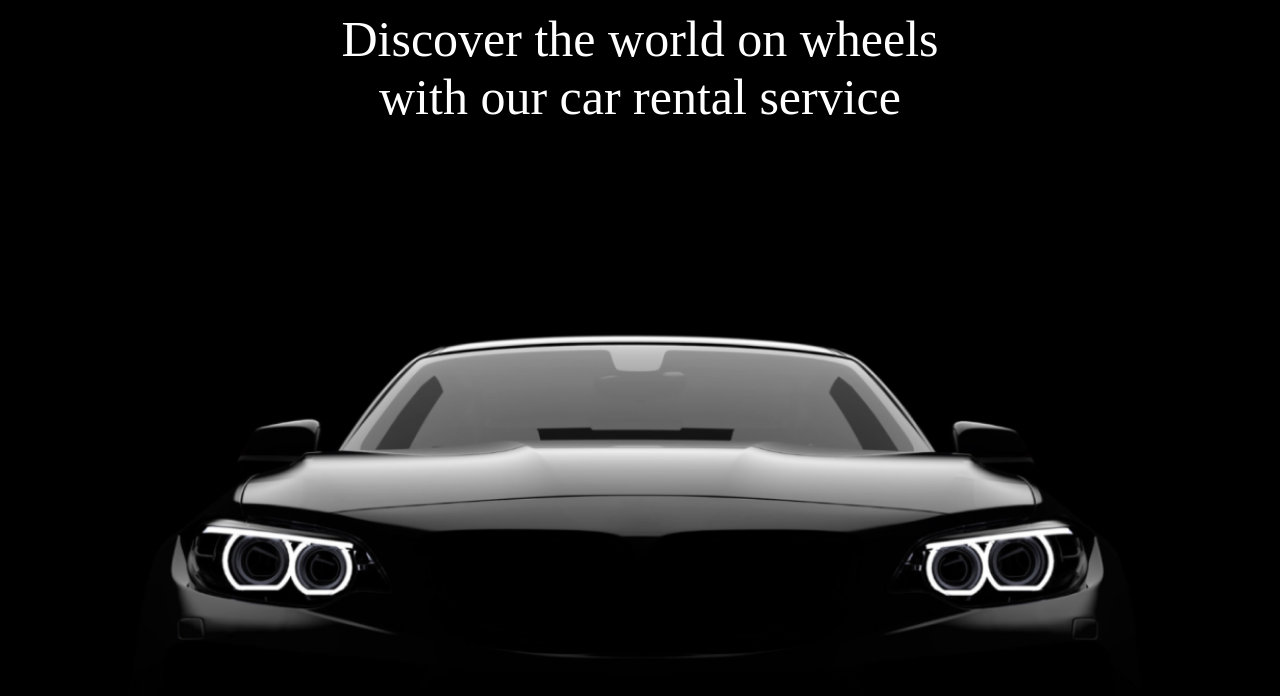
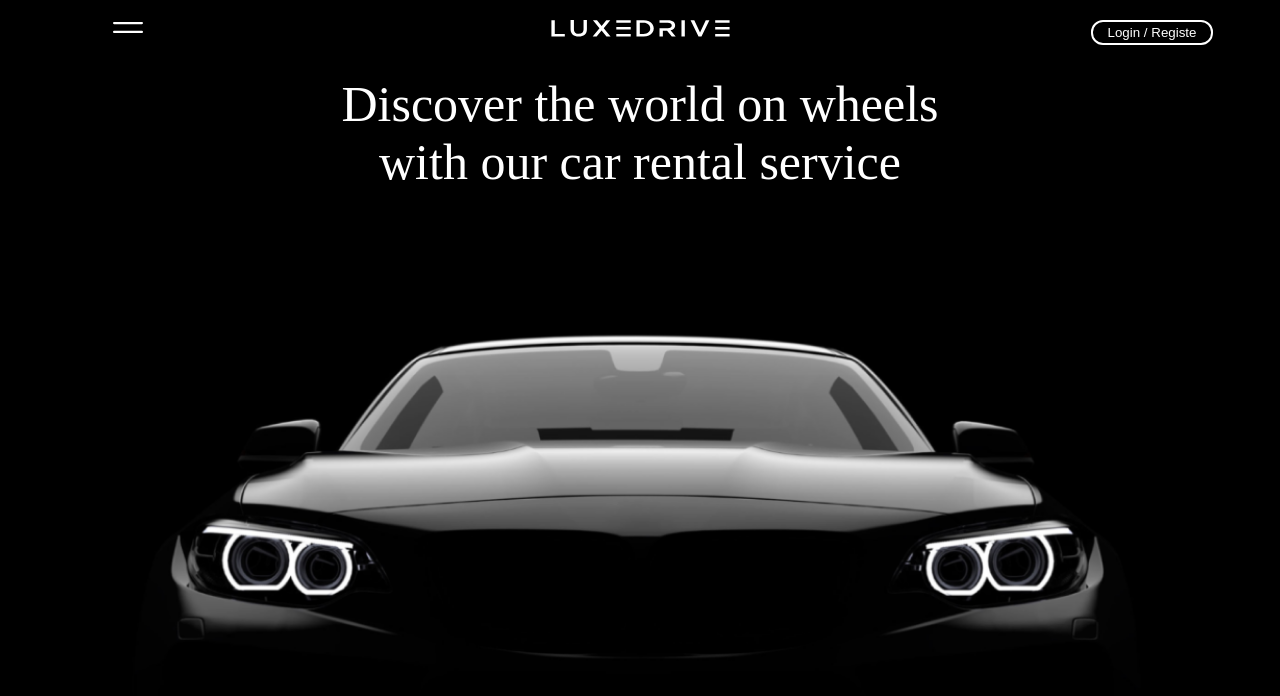
Before and after one commit to t-prince-king/TTA-Car-Rental, a plain HTML site: page index.html in a window 1280 px wide. Drawn offline with Linux system fonts and the light colour scheme.

Commit message:
chore:added and modifide the header

```diff
--- a/index.html
+++ b/index.html
@@ -9,6 +9,33 @@
 
     <section dir="home-sect">
         <div class="home-container">
+            <div class="header">
+                <div class="header-content header-content-1">
+                    <svg width="30" height="15" viewBox="0 0 41 15" fill="none" xmlns="http://www.w3.org/2000/svg">
+                        <line x1="1.5" y1="1.5" x2="39.5" y2="1.5" stroke="white" stroke-width="3" stroke-linecap="round"/>
+                        <line x1="1.5" y1="13.5" x2="39.5" y2="13.5" stroke="white" stroke-width="3" stroke-linecap="round"/>
+                        </svg>
+                </div>
+                <div class="header-content header-content-2">
+                    <svg width="179" height="17" viewBox="0 0 179 17" fill="none" xmlns="http://www.w3.org/2000/svg">
+                        <path d="M0.415466 16.4882H13.8075V13.8962H3.77547V0.264244H0.415466V16.4882Z" fill="white"/>
+                        <path d="M27.699 16.4882C30.219 16.4882 32.211 15.8882 33.675 14.6642C35.139 13.4642 35.883 11.6402 35.907 9.21624V0.000244141H32.547V9.33624C32.547 10.8482 32.115 11.9762 31.275 12.7202C30.435 13.4882 29.259 13.8722 27.747 13.8722C26.235 13.8722 25.059 13.4642 24.195 12.6722C23.355 11.9042 22.923 10.7522 22.923 9.24024V0.000244141H19.563V9.33624C19.587 11.7122 20.307 13.4882 21.771 14.6882C23.211 15.8882 25.179 16.4882 27.699 16.4882Z" fill="white"/>
+                        <path d="M41.6636 16.4882H45.6236L50.5676 10.4642L55.4636 16.4882H59.5436L52.7276 8.18424L59.2556 0.264244H55.2956L50.6396 5.95224L46.0076 0.264244H41.9276L48.5036 8.23224L41.6636 16.4882Z" fill="white"/>
+                        <path d="M65.3111 13.9442V16.4882H79.7111V13.9442H65.3111ZM65.3111 7.03224V9.57624H79.7111V7.03224H65.3111ZM65.3111 0.264244V2.80824H79.7111V0.264244H65.3111Z" fill="white"/>
+                        <path d="M85.4664 16.4882H92.5944C94.6104 16.4642 96.3624 16.1042 97.8984 15.4082C99.4104 14.6882 100.586 13.7282 101.45 12.5042C102.29 11.2802 102.722 9.91224 102.746 8.37624V8.32825C102.722 6.79224 102.29 5.40025 101.45 4.20024C100.586 3.00024 99.4104 2.04024 97.8984 1.32024C96.3624 0.624245 94.6104 0.264244 92.5944 0.264244H85.4664V16.4882ZM88.8264 13.8962V2.85624H92.5944C94.6104 2.88024 96.2184 3.40824 97.4184 4.41624C98.5944 5.42424 99.1944 6.74424 99.2184 8.37624V8.42424C99.1944 10.0322 98.5944 11.3522 97.4184 12.3362C96.2184 13.3442 94.6104 13.8722 92.5944 13.8962H88.8264Z" fill="white"/>
+                        <path d="M116.761 8.30424H108.505V16.4882H111.865V10.8242H116.065L120.769 16.4882H124.705L119.569 10.3442C120.913 10.0322 122.017 9.45624 122.833 8.64024C123.673 7.82424 124.081 6.88825 124.105 5.54424V5.25624C124.105 4.56025 123.985 4.00824 123.697 3.43224C123.433 2.83224 123.049 2.32824 122.521 1.87224C121.921 1.36824 121.153 0.960245 120.217 0.672244C119.281 0.408245 118.225 0.264244 117.025 0.264244H108.505V2.85624H116.737C117.985 2.85624 118.969 3.07224 119.665 3.55224C120.337 4.00824 120.697 4.56024 120.697 5.42424V5.71224C120.697 6.55224 120.337 7.08024 119.641 7.56024C118.945 8.04024 117.985 8.30424 116.761 8.30424Z" fill="white"/>
+                        <path d="M130.465 16.4882H133.825V0.264244H130.465V16.4882Z" fill="white"/>
+                        <path d="M147.525 16.4882H150.477L158.421 0.144244H154.773L149.037 12.3842L143.277 0.144244H139.581L147.525 16.4882Z" fill="white"/>
+                        <path d="M164.189 13.9442V16.4882H178.589V13.9442H164.189ZM164.189 7.03224V9.57624H178.589V7.03224H164.189ZM164.189 0.264244V2.80824H178.589V0.264244H164.189Z" fill="white"/>
+                        </svg>
+
+                </div>
+                <div class="header-content header-content-3">
+                    <button>
+                    Login / Registe
+                    </button>
+                </div>
+            </div>
             <p>
                 Discover the world on wheels
                 <br> with our car rental service
--- a/style.css
+++ b/style.css
@@ -16,3 +16,29 @@
     font-size: 50px;
     font-weight: 548;
 }
+.header{
+    display: flex;
+    padding:20px 0px;
+}
+
+.header-content{
+    display: flex;
+    justify-content: center;
+}
+
+.header-content-1{
+    width: 20%;
+}
+.header-content-2{
+    width: 60%;
+}
+.header-content-3{
+    width: 20%;
+}
+.header-content-3 button{
+    background-color:#000 ;
+    color: #fff;
+    padding: 3px 15px ;
+    border: 2px solid #fff;
+    border-radius: 12px;
+}
```
